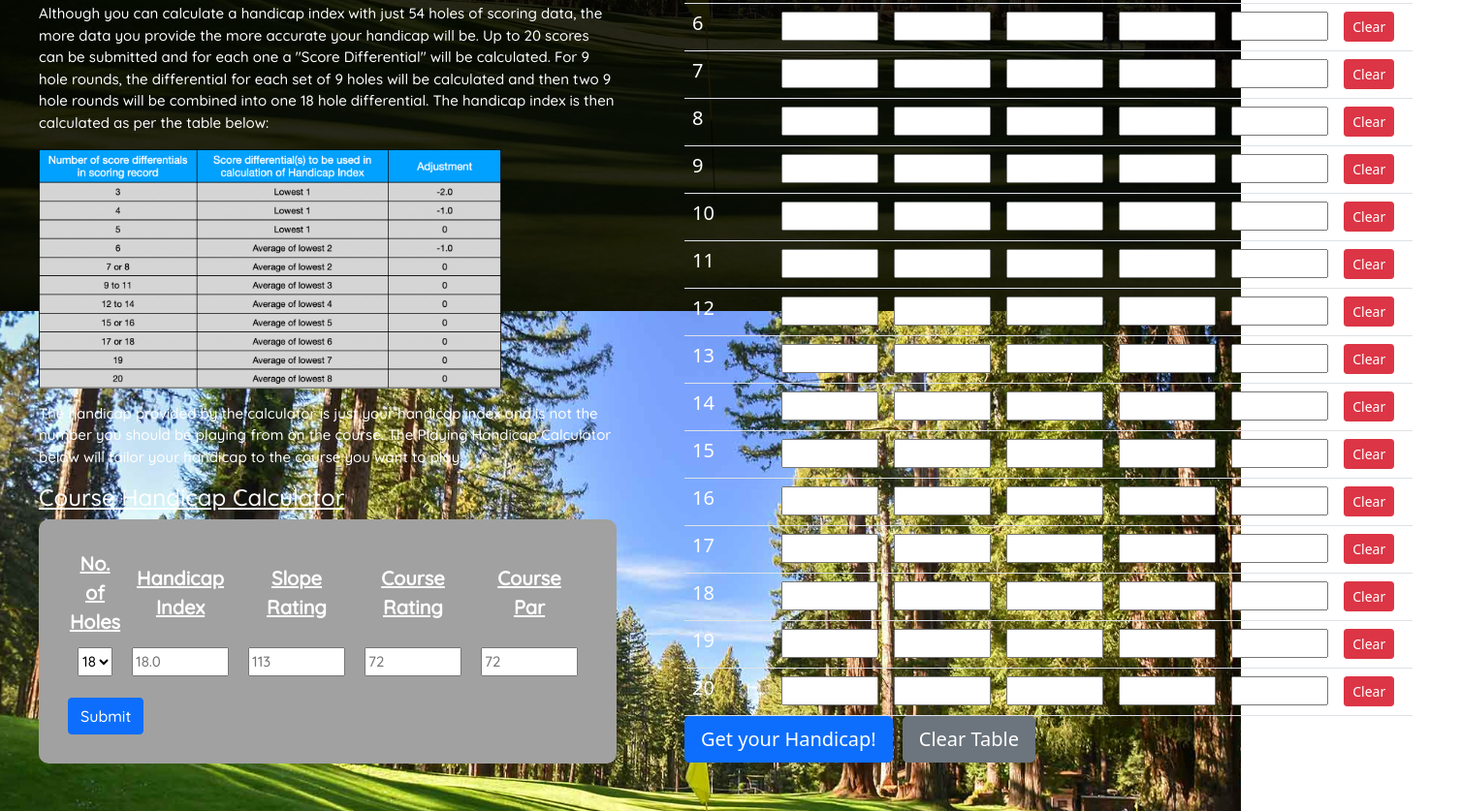
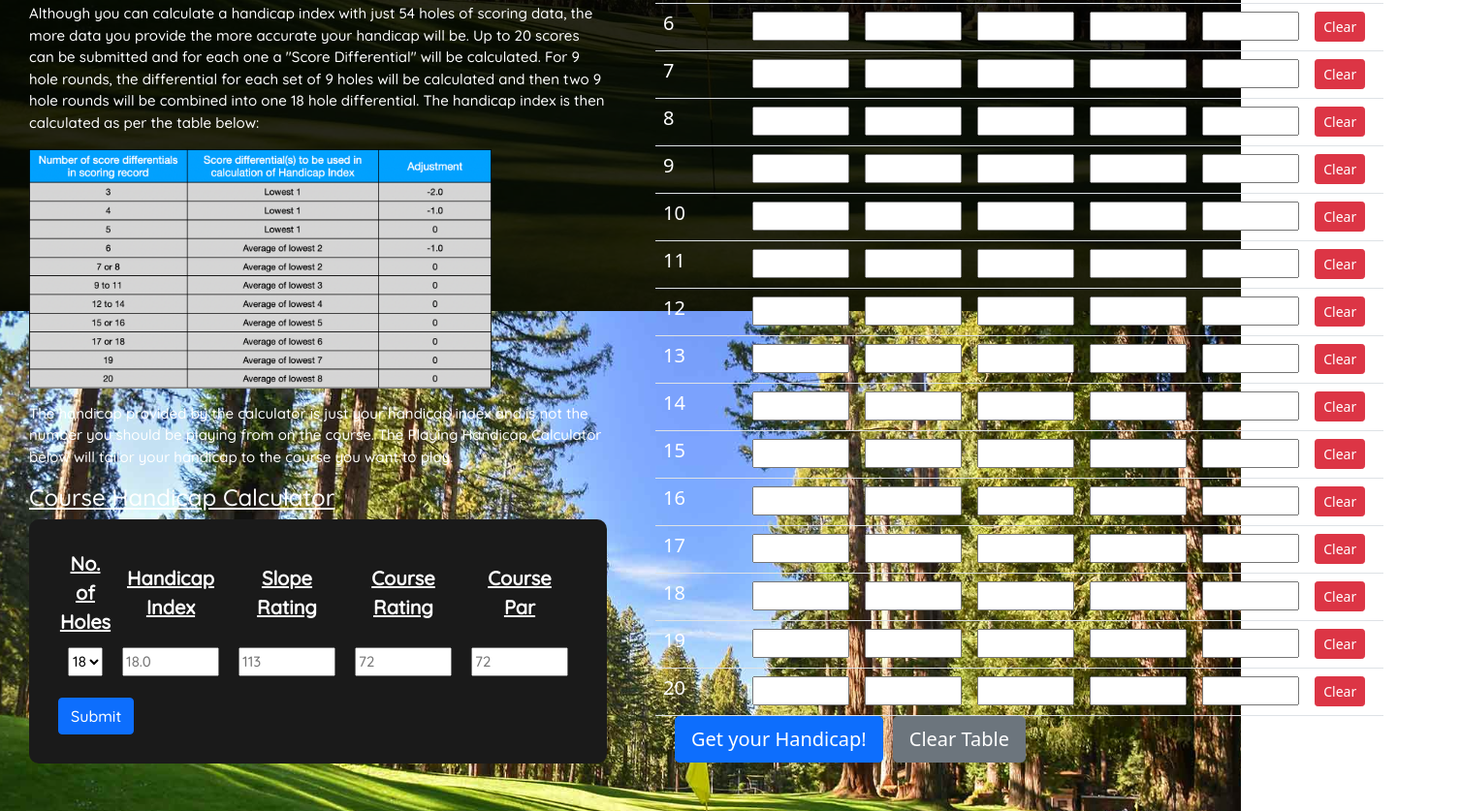
Before and after one commit to mblenk/golf-handicap-calculator, a website with bundled scripts: page index.html in a window 1280 px wide. Shown: the part 479-1316 px from the top of the page at 97% size, 1507 px wide, since content can reach past the window. Built offline with nearby package versions, Linux system fonts and the light colour scheme.

Commit message:
CSS Update

```diff
--- a/index.css
+++ b/index.css
@@ -40,12 +40,12 @@
 /* Input Forms */
 .content {
     position:relative;
-    margin: 0px 0px 0px 20px;
+    margin: 0px 0px 0px 10px;
     display:flex;
 }
 .table {
     max-width: 600px;
-    margin: 25px 50px 0px 50px;
+    margin: 25px 50px 0px 30px;
     width:50%;
 }
 .table-headings {
@@ -75,11 +75,11 @@
     font-size:20px;
     font-family: 'Quicksand', sans-serif;
 }
-
-#course-handicap {
-    background-color: rgb(161, 161, 161);
+.course-hcap-form {
+    background-color: rgb(26, 26, 26);
     padding: 30px;
     border-radius: 10px;
+    display: flex;
     align-items: center;
     justify-content: center;
     width:100%;
@@ -180,7 +180,7 @@
 
 
 /* Responsive Media */
-@media screen and (max-width:800px) {
+@media screen and (max-width:860px) {
     .background {
         background: url('images/golf-course-mobile.jpeg');
         background-size:cover;
@@ -199,7 +199,7 @@
     }
     .content {
         flex-direction:column;
-        width:100%;
+        width:95%;
         margin:20px 10px 20px 10px;
     }
     .table {
--- a/index.html
+++ b/index.html
@@ -28,6 +28,7 @@
                 <p class="text-color">The handicap provided by the calculator is just your handicap index and is not the number you should be playing from on the course. The Playing Handicap Calculator below will tailor your handicap to the course you want to play.</p>
                 <div>
                     <h4 class="text-color" style="text-decoration: underline;">Course Handicap Calculator</h4>
+                    <div class="course-hcap-form">
                         <form id="course-handicap">
                             <table class="course-hcap">
                                 <thead class="table-headings">
@@ -69,6 +70,7 @@
                             </div>
 
                         </form>
+                    </div>
                 </div>
             </div>
             <form id="handicap-calculator" class="form">
```
Lines whose indentation alone changed are shown as unchanged.
